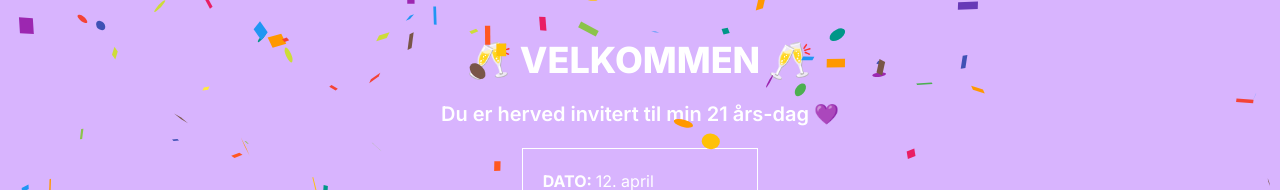
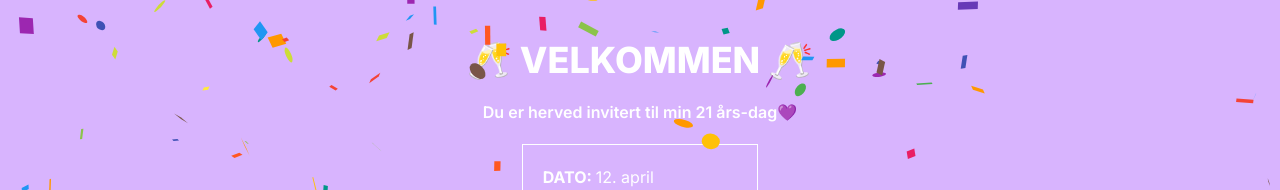
Before and after one commit to songu5275/sofies-bursdag, a Next.js app: page / in a window 1280 px wide. Shown: the top 190 px of the page. Built offline with nearby package versions, Linux system fonts and the light colour scheme.

Commit message:
ecen smaller text

```diff
--- a/app/page.tsx
+++ b/app/page.tsx
@@ -20,7 +20,7 @@ export default function Home() {
       {showConfetti && <Confetti />}
       <div className="flex flex-col justify-center items-center text-white">
         <h1 className="text-4xl mt-10 font-extrabold">🥂 VELKOMMEN 🥂</h1>
-        <h3 className="text-xl m-5 font-semibold">Du er herved invitert til min 21 års-dag 💜</h3>
+        <h3 className="text-md m-5 font-semibold">Du er herved invitert til min 21 års-dag💜</h3>
         <div className="border border-white p-5 text-white">
           <p>
             <span className="font-bold">DATO: </span>12. april
```
